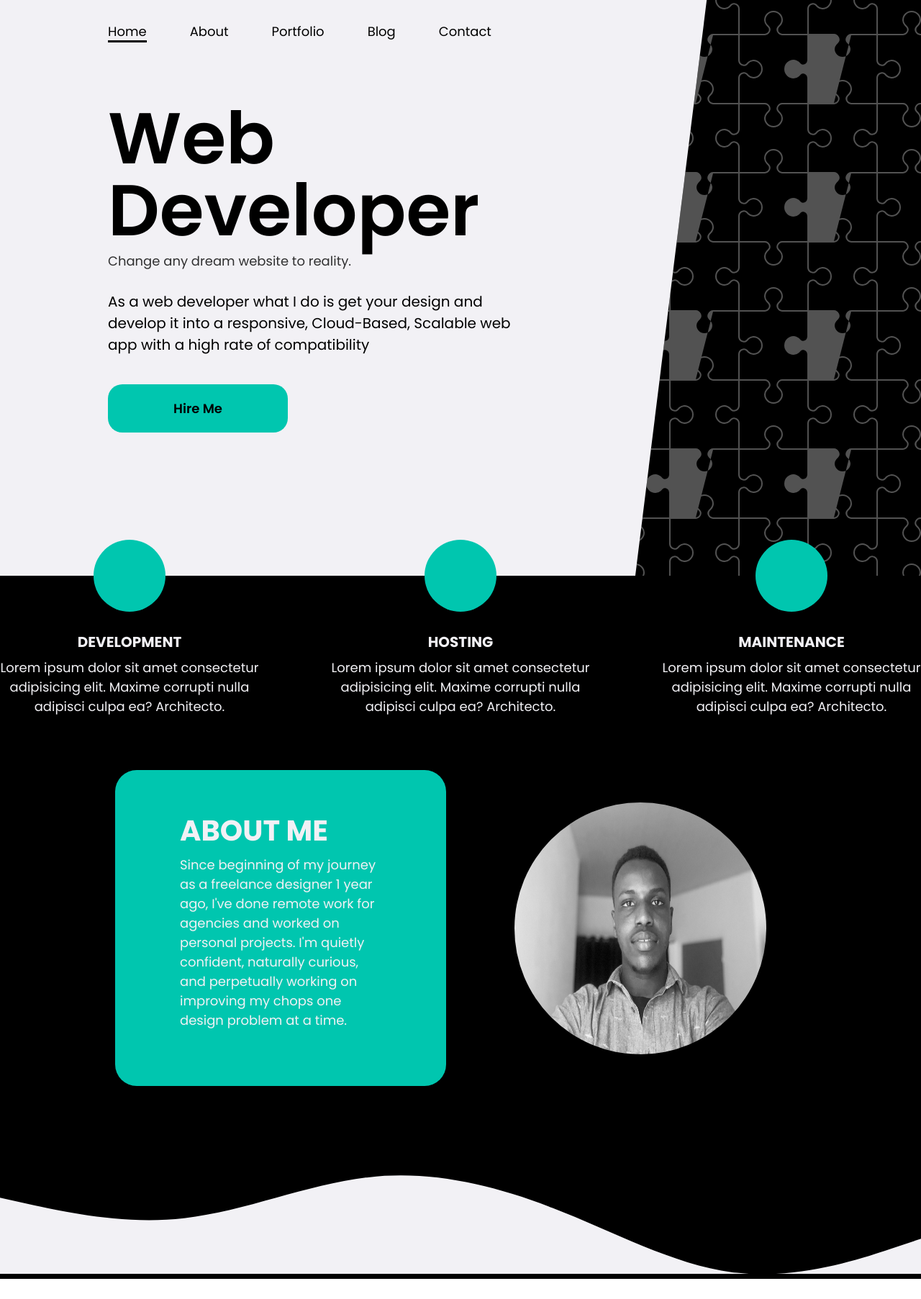
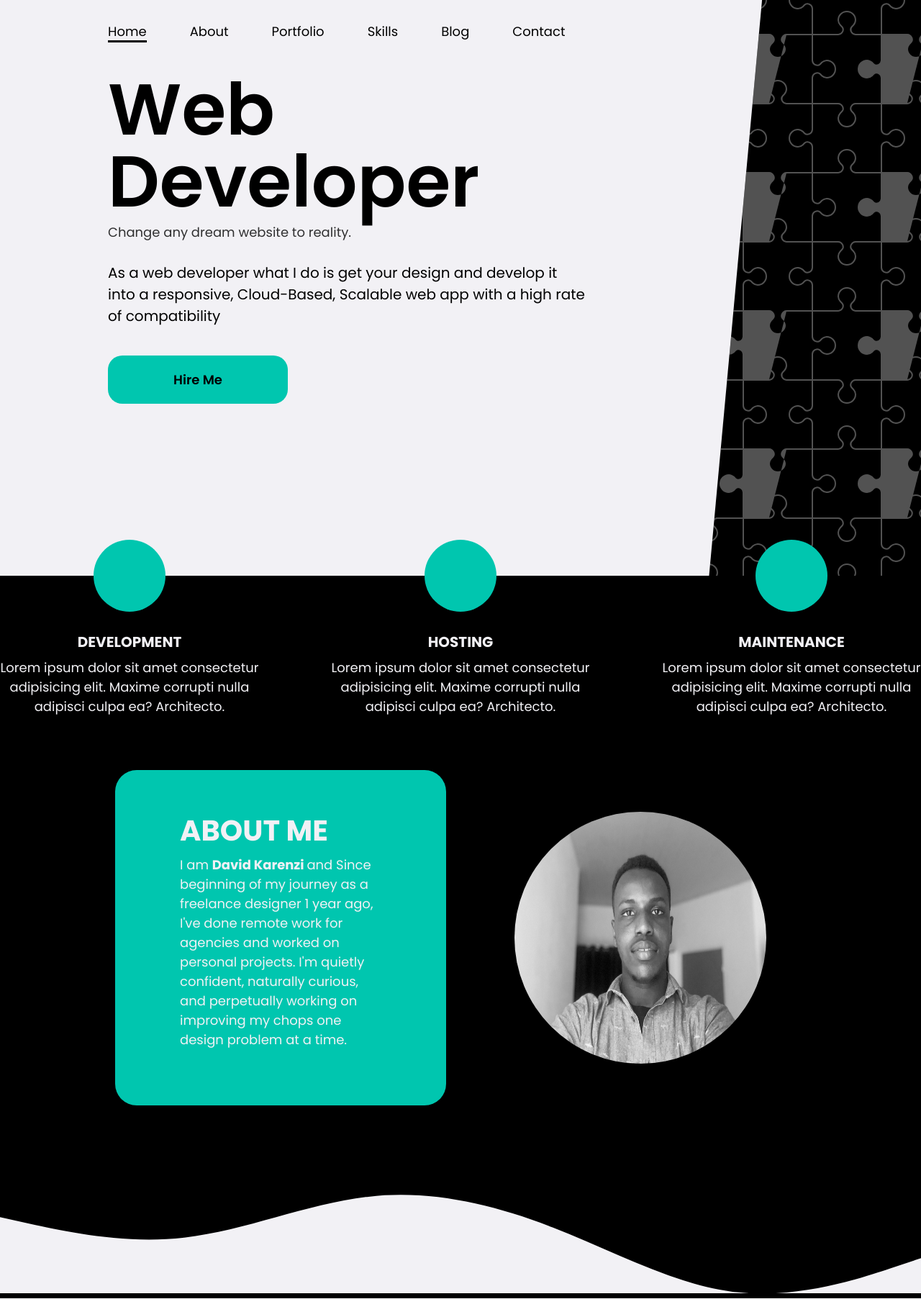
Before and after one commit to K-Ds/My-BRAND-David, a PHP site: page / in a window 1280 px wide. Shown: the top 1805 px of the page at 72% size. Run offline with PHP 8.4, Linux system fonts and the light colour scheme; some libraries are stand-ins or nearby versions.

Commit message:
fixture of bugs according to feedback

```diff
--- a/UI/css/styles.css
+++ b/UI/css/styles.css
@@ -18,7 +18,7 @@
 body {
     color: var(--color-body);
     font-family: 'Poppins', Arial, Helvetica, sans-serif;
-    font-size: 2rem;
+    font-size: 1.8rem;
     line-height: 1.2;
 }
 
@@ -299,7 +299,7 @@
 /* ---------- Hero Section --------- */
 .section-hero {
     background: var(--color-secondary);
-
+    padding-top: 1rem;
 }
 
 .hero {
@@ -497,6 +497,7 @@
 
 
 /* --------- portfolio section ------*/
+
 .portfolio__header {
     width: 100%;
     text-align: center;
@@ -516,7 +517,11 @@
     box-shadow: 0 0 15px 5px #ccc;
 }
 
-@media screen and (min-width:769px) {}
+@media screen and (min-width:769px) {
+    .section-portfolio {
+        padding-bottom: 15rem;
+    }
+}
 
 .card__preview {
     width: 100%;
--- a/UI/index.html
+++ b/UI/index.html
@@ -57,16 +57,19 @@
               </span>
             </span>
             <ul class="list nav__list nav__toggler">
-              <li class="nav__link active"><a href="">Home</a></li>
-              <li class="nav__link"><a href="">About</a></li>
-              <li class="nav__link"><a href="">Portfolio</a></li>
+              <li class="nav__link active"><a href="#hero-section">Home</a></li>
+              <li class="nav__link"><a href="#about-section">About</a></li>
+              <li class="nav__link">
+                <a href="#portfolio-section">Portfolio</a>
+              </li>
+              <li class="nav__link"><a href="#skills-section">Skills</a></li>
               <li class="nav__link"><a href="">Blog</a></li>
               <li class="nav__link"><a href="">Contact</a></li>
             </ul>
           </div>
         </nav>
 
-        <section class="container section section-hero">
+        <section id="hero-section" class="container section section-hero">
           <div class="hero">
             <div class="grid hero__data">
               <header class="hero__header">
@@ -88,7 +91,7 @@
       <div class="poly-bg"></div>
     </div>
 
-    <section class="section section-about">
+    <section id="about-section" class="section section-about">
       <div class="container grid grid--1x3 services">
         <div class="service__card">
           <span class="icon-container service__icon-container"
@@ -145,10 +148,11 @@
             <h2 class="about__heading">ABOUT ME</h2>
           </header>
           <p class="about__description">
-            Since beginning of my journey as a freelance designer 1 year ago,
-            I've done remote work for agencies and worked on personal projects.
-            I'm quietly confident, naturally curious, and perpetually working on
-            improving my chops one design problem at a time.
+            I am <strong>David Karenzi </strong>and Since beginning of my
+            journey as a freelance designer 1 year ago, I've done remote work
+            for agencies and worked on personal projects. I'm quietly confident,
+            naturally curious, and perpetually working on improving my chops one
+            design problem at a time.
           </p>
         </div>
 
@@ -169,7 +173,7 @@
       </svg>
     </section>
 
-    <section class="container section section-portfolio">
+    <section id="portfolio-section" class="container section section-portfolio">
       <header class="portfolio__header">
         <h2 class="portfolio__heading">Portfolio</h2>
         <p class="portfolio__description">
```
